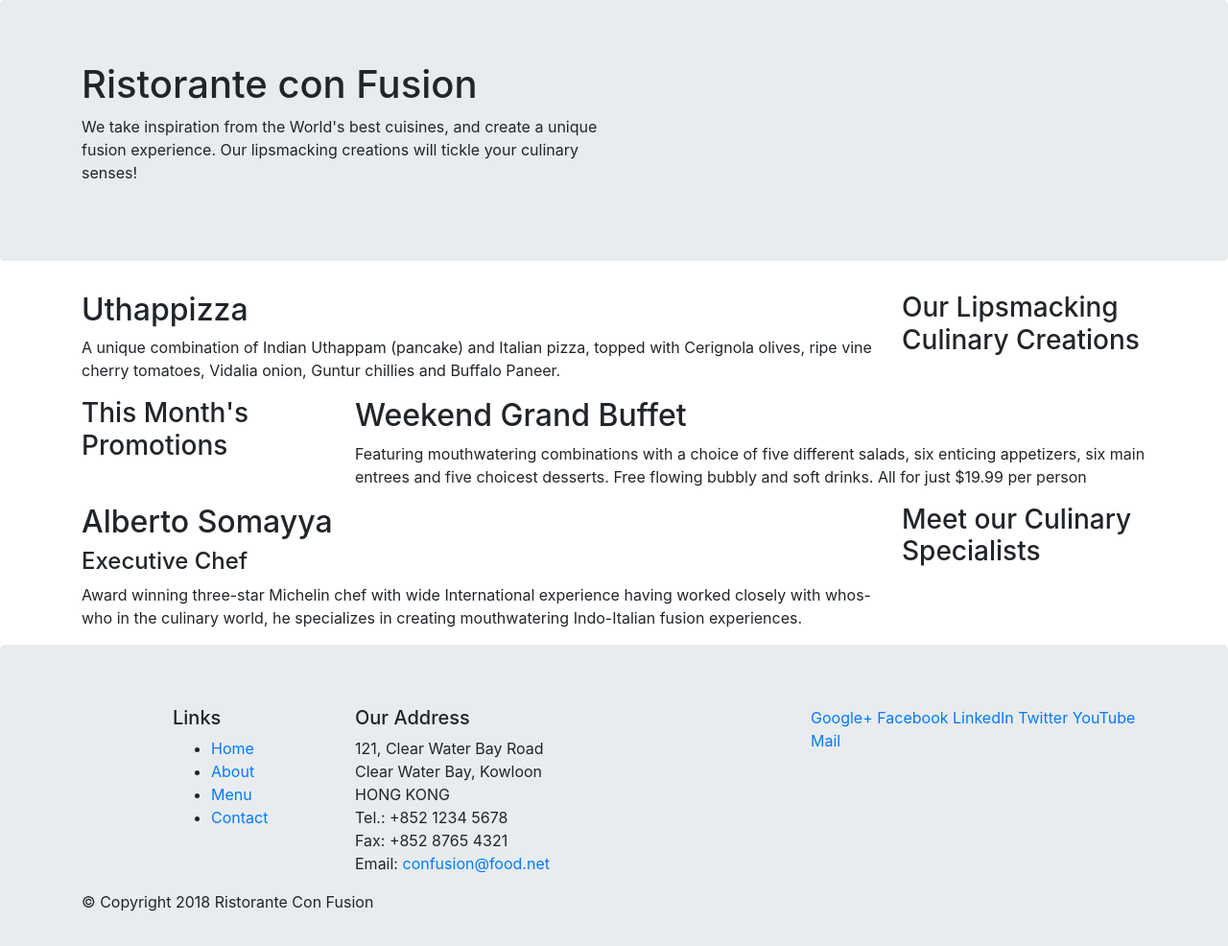
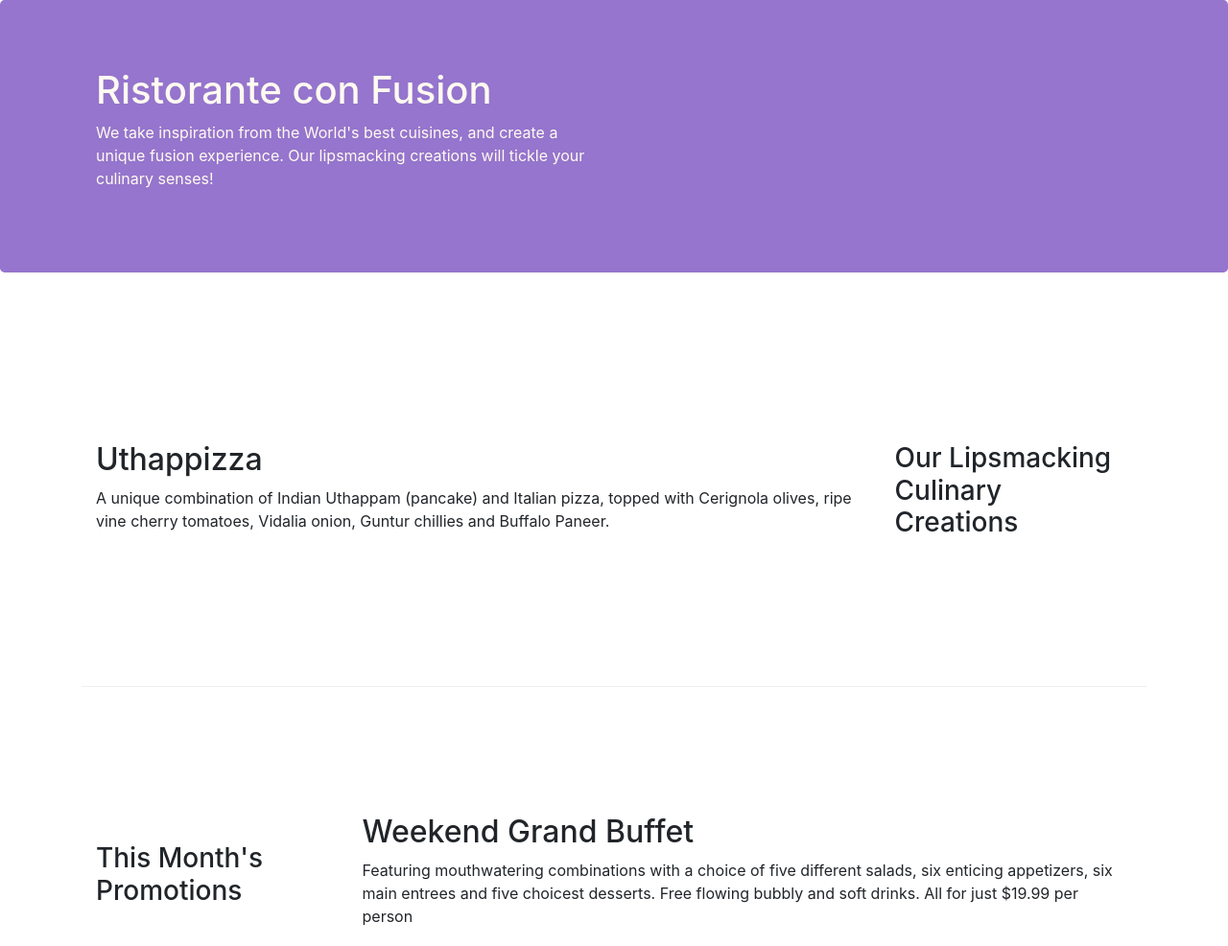
Before and after one commit to sumik1999/black-dragon, a website: page index.html in a window 1280 px wide. Shown: the top 986 px of the page at 96% size. Drawn offline with nearby package versions, Linux system fonts and the light colour scheme.

Commit message:
bootsrtap part-2

```diff
--- /dev/null
+++ b/css/style.css
@@ -0,0 +1,28 @@
+.row-header{
+     margin: 0px auto;
+     padding: 0px auto;
+}
+.row-content{
+    margin: 0px auto;
+    padding: 50px 0px 50px 0px;
+    border-bottom: 1px ridge;
+    min-height: 400px;
+
+}
+.footer{
+    background-color: #D1C4E9;
+    margin: 0px auto;
+    padding: 20px 0px 20px 0px;
+}
+.jumbotron{
+    padding: 70px 30px 70px 30px;
+    margin: opx auto;
+    background: #9575CD;
+    color: floralwhite;
+}
+.address{
+    font-size: 80%;
+    margin:0px auto;
+    color: #0f0f0f;
+
+}
--- a/index.html
+++ b/index.html
@@ -10,14 +10,15 @@
 
        <!-- Bootstrap CSS -->
        <link rel="stylesheet" href="node_modules/bootstrap/dist/css/bootstrap.min.css">
+       <link rel="stylesheet" href="css/style.css">
        <title>Ristorante Con Fusion</title>
     </head>
 
 <body>
 
-    <header class="jumbotron">
+    <header class="jumbotron ">
         <div class="container">
-            <div class="row">
+            <div class="row row-header">
                 <div class="col-12 col-sm-6">
                     <h1>Ristorante con Fusion</h1>
                     <p>We take inspiration from the World's best cuisines, and create a unique fusion experience. Our lipsmacking creations will tickle your culinary senses!</p>
@@ -29,7 +30,7 @@
     </header>
 
     <div class="container">
-        <div class="row">
+        <div class="row row-content align-items-center">
             <div class="col-12 col-sm-4 order-sm-last col-md-3">
                 <h3>Our Lipsmacking Culinary Creations</h3>
             </div>
@@ -40,7 +41,7 @@
         </div>
 
 
-        <div class="row">
+        <div class="row row-content align-items-center">
             <div class="col-12 col-sm-4 col-md-3">
                 <h3>This Month's Promotions</h3>
             </div>
@@ -51,7 +52,7 @@
         </div>
 
 
-        <div class="row" >
+        <div class="row row-content align-items-center" >
             <div class="col-12 col-sm-4 order-sm-last col-md-3">
 
                 <h3>Meet our Culinary Specialists</h3>
@@ -65,12 +66,12 @@
         </div>
     </div>
 
-    <footer class="jumbotron">
+    <footer class=" footer">
         <div class="container">
             <div class="row">
                 <div class=" col-4 offset-1 col-sm-2">
                     <h5>Links</h5>
-                    <ul>
+                    <ul class="list-unstyled">
                         <li><a href="#">Home</a></li>
                         <li><a href="#">About</a></li>
                         <li><a href="#">Menu</a></li>
@@ -79,7 +80,7 @@
                 </div>
                 <div class="col-7 col-sm-5">
                     <h5>Our Address</h5>
-                    <address>
+                    <address class="justify-content-center">
 		              121, Clear Water Bay Road<br>
 		              Clear Water Bay, Kowloon<br>
 		              HONG KONG<br>
@@ -88,8 +89,8 @@
 		              Email: <a href="mailto:confusion@food.net">confusion@food.net</a>
 		           </address>
                 </div>
-                <div class="col-12 col-sm-4">
-                    <div>
+                <div class="col-12 col-sm-4 align-self-center">
+                    <div class="text-center">
                         <a href="http://google.com/+">Google+</a>
                         <a href="http://www.facebook.com/profile.php?id=">Facebook</a>
                         <a href="http://www.linkedin.com/in/">LinkedIn</a>
@@ -99,7 +100,7 @@
                     </div>
                 </div>
            </div>
-           <div class="row">
+           <div class="row justify-content-center">
                 <div class="col-auto">
                     <p>© Copyright 2018 Ristorante Con Fusion</p>
                 </div>
```
